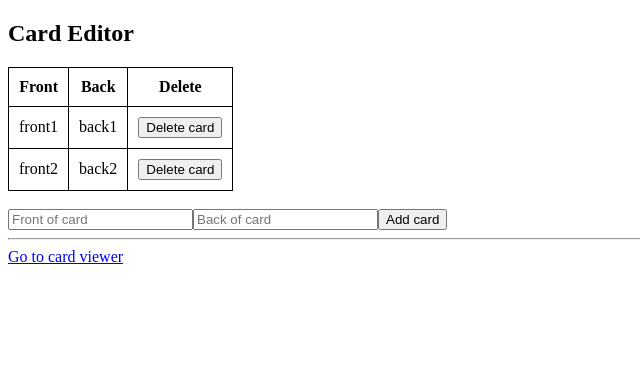
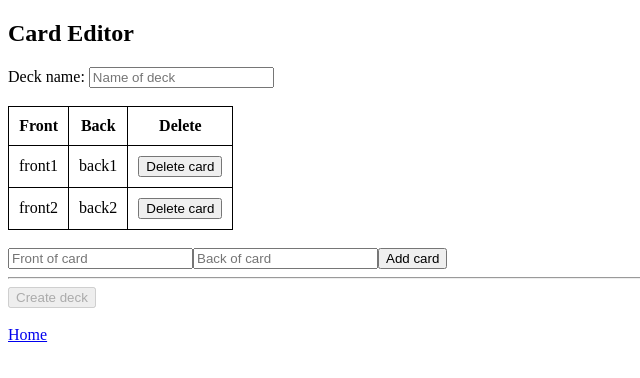
Before and after one commit to isabelkim/bootcamp, a React (Create React App) app: page /editor in a window 1280 px wide. Shown: the top 378 px of the page, without its empty margins (0-640 px from the left). Built offline with nearby package versions, Linux system fonts and the light colour scheme; no server answers.

Commit message:
Implemented CardEditor

```diff
--- a/src/App.js
+++ b/src/App.js
@@ -5,53 +5,23 @@ import Homepage from './Homepage';
 
 import { Switch, Route } from 'react-router-dom';
 
-class App extends React.Component {
-  constructor(props) {
-    super(props);
-    this.state = {
-      cards: [
-        { front: 'front1', back: 'back1' },
-        { front: 'front2', back: 'back2' },
-      ],
-    };
-  }
-
-  addCard = card => {
-    if (card.front.trim().length > 0 && card.back.trim().length > 0) {
-      const cards = this.state.cards.slice().concat(card);
-      this.setState({ cards });
-    }
-  };
-
-  deleteCard = index => {
-    const cards = this.state.cards.slice();
-    cards.splice(index, 1);
-    this.setState({ cards });
-  };
-
-  render() {
+const App = () => {
   return (
     <Switch>
+      <Route exact path="/">
+        <Homepage />
+      </Route>
       <Route exact path="/editor">
-          <CardEditor
-            addCard={this.addCard}
-            cards={this.state.cards}
-            deleteCard={this.deleteCard}
-          />
+        <CardEditor />
       </Route>
-        <Route path="/viewer/:deckId">
-          <CardViewer cards={this.state.cards} />
+      <Route exact path="/viewer/:deckId">
+        <CardViewer />
       </Route>
-        <Route exact path="/">
-          <Homepage/>
-        </Route>
-
       <Route>
         <div>Page not found!</div>
       </Route>
     </Switch>
   );
-  }
-}
+};
 
 export default App;
--- a/src/CardEditor.js
+++ b/src/CardEditor.js
@@ -1,26 +1,53 @@
 import React from 'react';
 import './CardEditor.css';
 
-import { Link } from 'react-router-dom';
+import { Link, withRouter } from 'react-router-dom';
+import { firebaseConnect } from 'react-redux-firebase';
+import { compose } from 'redux';
 
 class CardEditor extends React.Component {
   constructor(props) {
     super(props);
-    this.state = { front: '', back: '' };
+    this.state = {
+      cards: [
+        { front: 'front1', back: 'back1' },
+        { front: 'front2', back: 'back2' },
+      ],
+      front: '',
+      back: '',
+      name: '',
+    };
   }
 
   addCard = () => {
-    this.props.addCard(this.state);
-    this.setState({ front: '', back: '' })
+    if (!this.state.front.trim() || !this.state.back.trim()) {
+      alert('Cannot add empty card');
+      return;
+    }
+
+    const newCard = { front: this.state.front, back: this.state.back };
+    const cards = this.state.cards.slice().concat(newCard);
+    this.setState({ cards, front: '', back: '' });
   };
 
-  deleteCard = index => this.props.deleteCard(index);
+  deleteCard = index => {
+    const cards = this.state.cards.slice();
+    cards.splice(index, 1);
+    this.setState({ cards });
+  };
 
   handleChange = event =>
     this.setState({ [event.target.name]: event.target.value });
 
+  createDeck = () => {
+    const deckId = this.props.firebase.push('/flashcards').key;
+    const newDeck = { cards: this.state.cards, name: this.state.name };
+    const onComplete = () => this.props.history.push(`/viewer/${deckId}`);
+    this.props.firebase.update(`/flashcards/${deckId}`, newDeck, onComplete);
+  };
+
   render() {
-    const cards = this.props.cards.map((card, index) => {
+    const cards = this.state.cards.map((card, index) => {
       return (
         <tr key={index}>
           <td>{card.front}</td>
@@ -35,6 +62,16 @@ class CardEditor extends React.Component {
     return (
       <div>
         <h2>Card Editor</h2>
+        <div>
+          Deck name:{' '}
+          <input
+            name="name"
+            onChange={this.handleChange}
+            placeholder="Name of deck"
+            value={this.state.name}
+          />
+        </div>
+        <br />
         <table>
           <thead>
             <tr>
@@ -60,10 +97,19 @@ class CardEditor extends React.Component {
         />
         <button onClick={this.addCard}>Add card</button>
         <hr />
-        <Link to="/viewer">Go to card viewer</Link>
+        <div>
+          <button
+            disabled={!this.state.name.trim() || this.state.cards.length === 0}
+            onClick={this.createDeck}
+          >
+            Create deck
+          </button>
+        </div>
+        <br />
+        <Link to="/">Home</Link>
       </div>
     );
   }
 }
 
-export default CardEditor;
+export default compose(firebaseConnect(), withRouter)(CardEditor);
```
Lines whose indentation alone changed are shown as unchanged.
